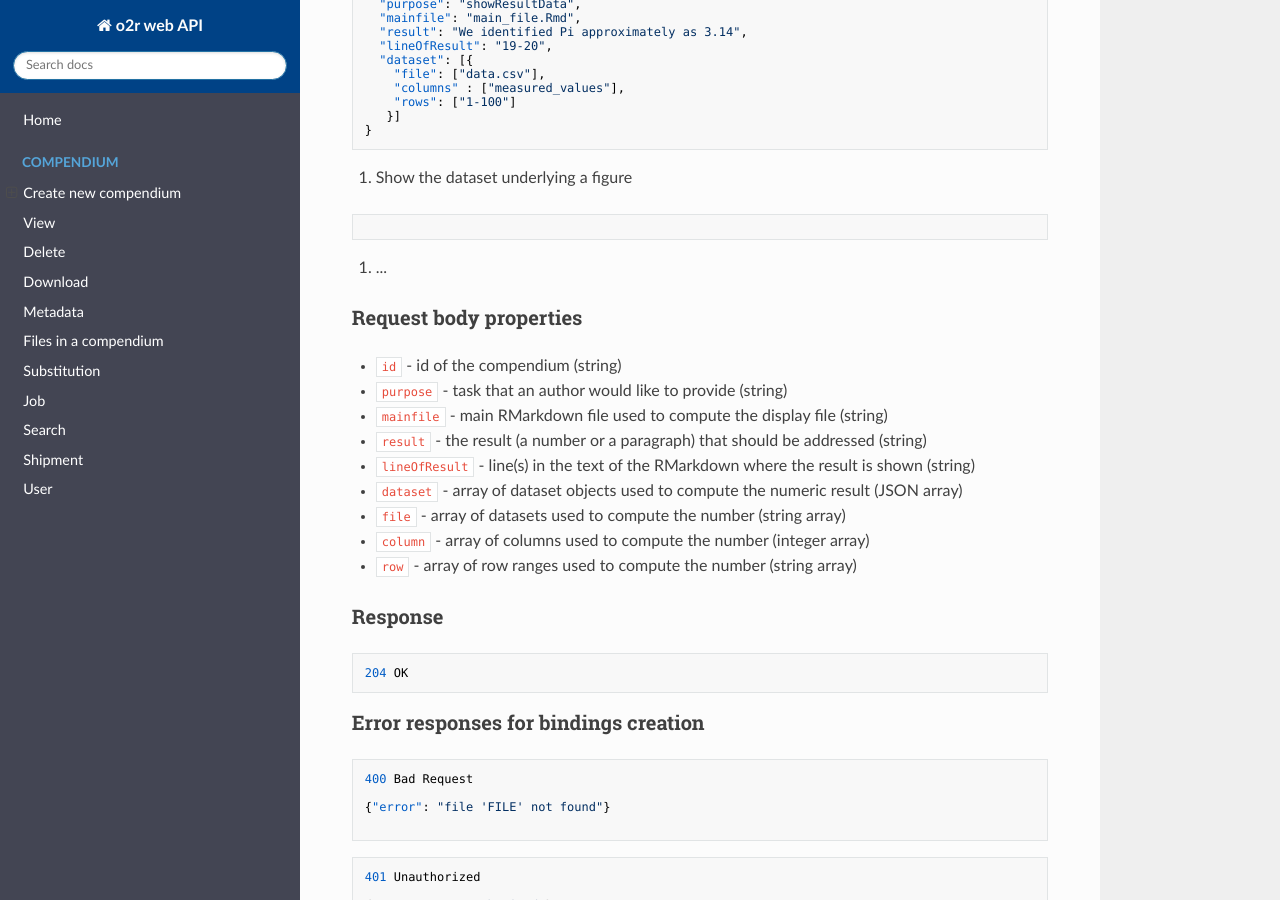
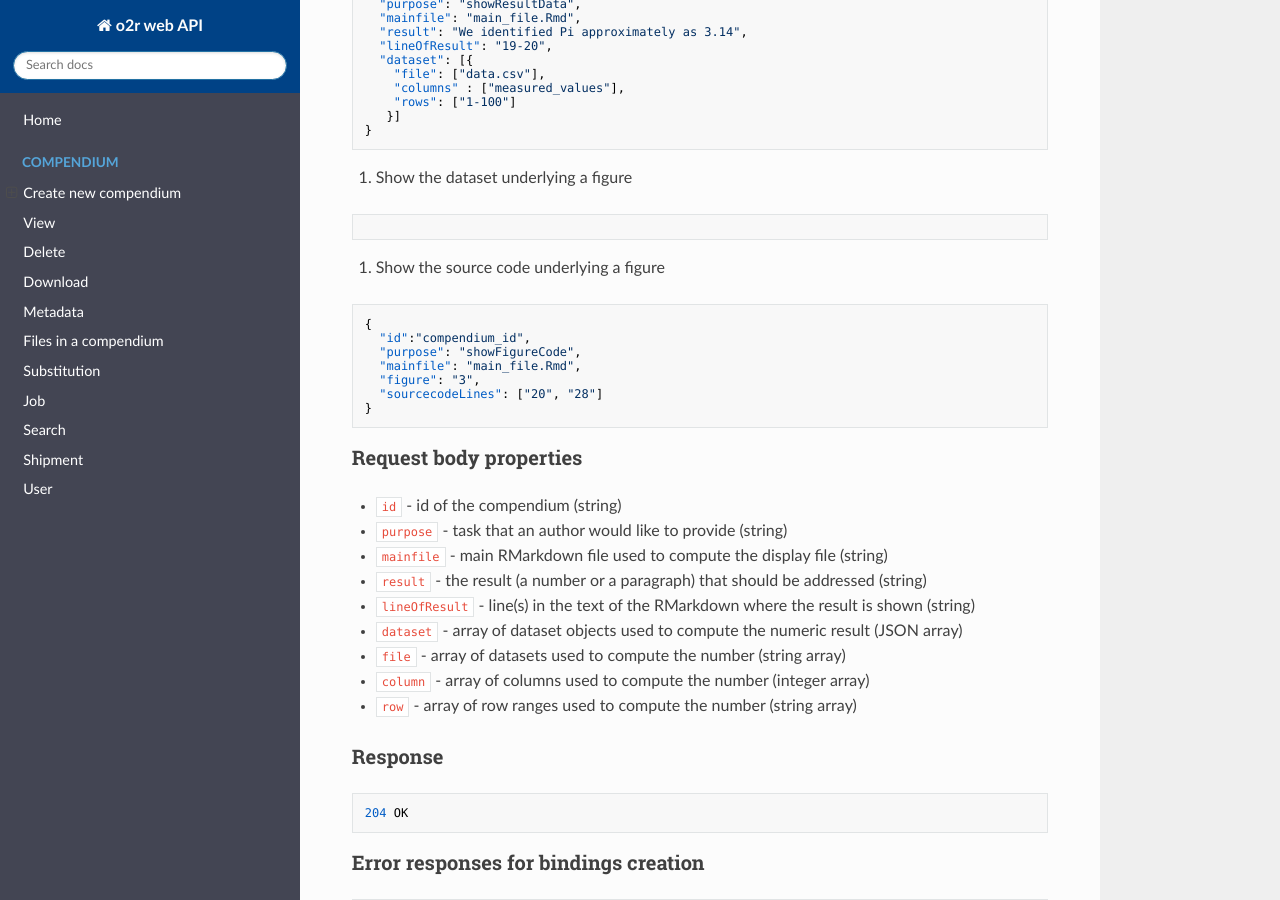
Before and after one commit to o2r-project/api, an MkDocs documentation site: the page built from docs/compendium/bindings.md, in a window 1280 px wide and 900 px high, scrolled down 1563 px. Built offline with MkDocs 1.6.1, drawn with Linux system fonts in a browser that asks for light colours; nearby versions of some CDN libraries; old or Windows-style settings are respelled for this version of MkDocs.

Commit message:
add bindings description for showFigureCode

````diff
--- a/docs/compendium/bindings.md
+++ b/docs/compendium/bindings.md
@@ -67,7 +67,16 @@ The final JSON object might thus be different for each purpose.
 ```json
 ```
 
-5. ...
+6. Show the source code underlying a figure
+```json
+{
+  "id":"compendium_id",
+  "purpose": "showFigureCode",
+  "mainfile": "main_file.Rmd",
+  "figure": "3",
+  "sourcecodeLines": ["20", "28"]
+}
+```
 
 ### Request body properties
 
````
